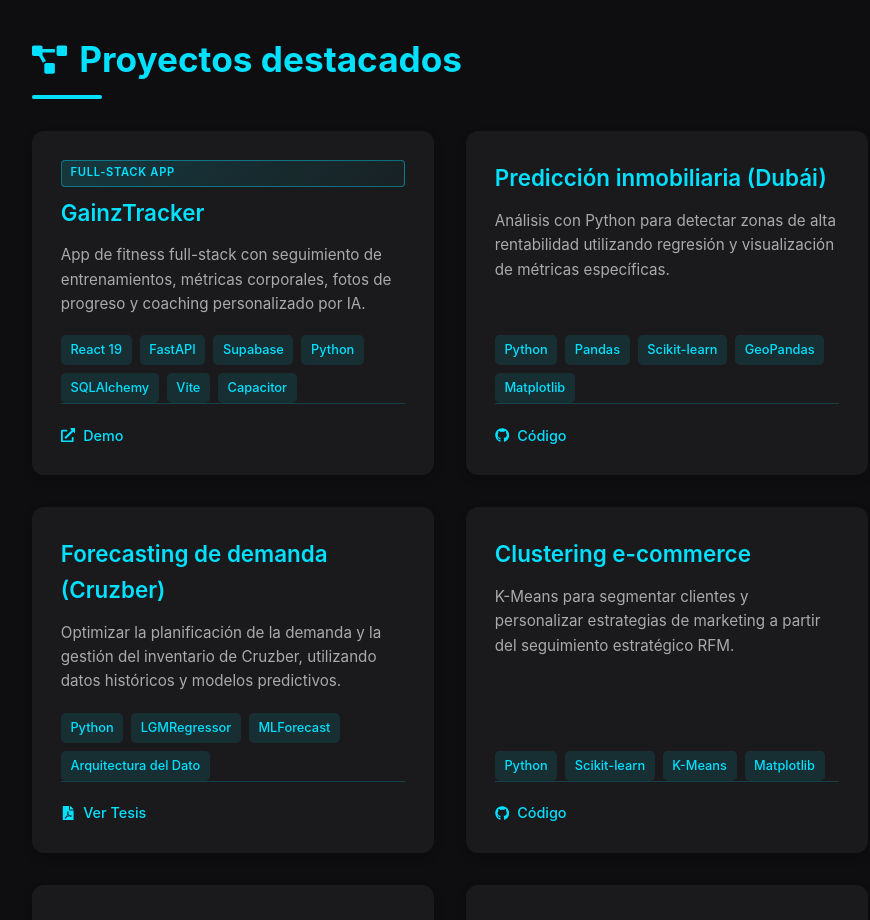
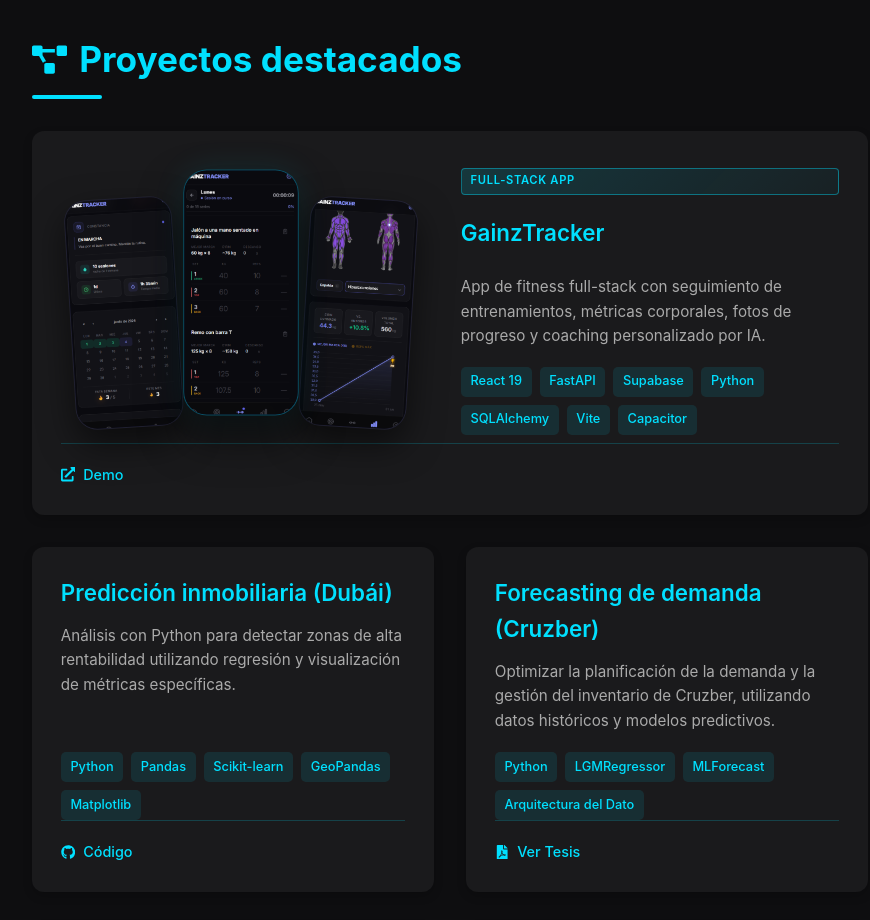
Before and after one commit to Afau-r/portfolio-web, a React (Vite) app: page / in a window 1280 px wide. Shown: the part 2820-3740 px from the top of the page, without its empty margins (190-1060 px from the left). Built offline with nearby package versions, Linux system fonts and the light colour scheme.

Commit message:
Fix errores y diseño

```diff
--- a/src/components/Projects.css
+++ b/src/components/Projects.css
@@ -31,6 +31,84 @@
   display: flex;
   flex-direction: column;
   flex-grow: 1;
+}
+
+/* ── FEATURED CARD ── */
+.project-card-featured {
+  grid-column: 1 / -1;
+  min-height: 300px;
+  cursor: pointer;
+}
+
+.project-card-featured.expanded {
+  min-height: 300px;
+}
+
+.featured-inner {
+  display: grid;
+  grid-template-columns: 2fr 3fr;
+  gap: 2.5rem;
+  align-items: center;
+  flex-grow: 0;
+}
+
+.featured-phones {
+  display: flex;
+  align-items: center;
+  justify-content: center;
+  gap: 10px;
+  padding: 1.2rem 0.5rem;
+}
+
+.phone-frame {
+  width: 108px;
+  height: 230px;
+  border-radius: 22px;
+  border: 1.5px solid rgba(255,255,255,0.08);
+  overflow: hidden;
+  background: #0d0d1e;
+  box-shadow: 0 15px 35px rgba(0,0,0,0.55), inset 0 1px 0 rgba(255,255,255,0.05);
+  position: relative;
+  flex-shrink: 0;
+}
+
+.phone-frame img {
+  width: 100%;
+  height: 100%;
+  object-fit: cover;
+  object-position: top;
+  display: block;
+}
+
+.phone-frame:nth-child(1) { transform: rotate(-3.5deg) translateY(12px); z-index: 1; }
+.phone-frame.phone-hero   { transform: scale(1.07) translateY(-8px); z-index: 2; border-color: rgba(var(--primary-color-rgb, 0,224,255), 0.3); box-shadow: 0 20px 40px rgba(0,0,0,0.6), 0 0 30px rgba(var(--primary-color-rgb, 0,224,255), 0.1); }
+.phone-frame:nth-child(3) { transform: rotate(3.5deg) translateY(12px); z-index: 1; }
+
+.featured-content {
+  display: flex;
+  flex-direction: column;
+  gap: 0.75rem;
+  padding: 0.5rem 0;
+}
+
+.featured-content h3 {
+  color: var(--primary-color);
+  font-size: 1.4rem;
+  margin: 0;
+}
+
+.featured-content .project-description {
+  margin: 0;
+}
+
+.featured-content .project-tech {
+  margin-top: 0.4rem;
+}
+
+@media (max-width: 768px) {
+  .project-card-featured { grid-column: 1; }
+  .featured-inner { grid-template-columns: 1fr; gap: 1.5rem; }
+  .phone-frame { width: 86px; height: 184px; border-radius: 18px; }
 }
 
 .project-type-badge {
--- a/src/components/Projects.jsx
+++ b/src/components/Projects.jsx
@@ -7,12 +7,12 @@
   const projectsData = [
     {
       id: 0,
+      featured: true,
       title: "GainzTracker",
       badge: "Full-Stack App",
       description: "App de fitness full-stack con seguimiento de entrenamientos, métricas corporales, fotos de progreso y coaching personalizado por IA.",
       detailedDescription: "Aplicación completa construida con React 19 (Vite) en el frontend y FastAPI (Python) en el backend, con Supabase como capa de autenticación, base de datos y almacenamiento de fotos. El motor de coaching calcula targets de RPE personalizados, e1RM y clasifica el rendimiento según la fase del usuario (volumen/definición/recomposición). Las rutinas soportan drag-and-drop para reordenamiento, las sesiones persisten entre recargas y la app está desplegada en Vercel con soporte iOS/Android via Capacitor.",
       technologies: ["React 19", "FastAPI", "Supabase", "Python", "SQLAlchemy", "Vite", "Capacitor"],
-      image: "./gainztracker_screenshot.png",
       github: null,
       liveDemo: "https://gainztracker-three.vercel.app",
     },
@@ -106,16 +106,41 @@
         {projectsData.map((project, index) => (
           <div
             key={project.id}
-            className={`project-card ${expandedId === project.id ? 'expanded' : ''} fade-in-up`}
+            className={`project-card ${project.featured ? 'project-card-featured' : ''} ${expandedId === project.id ? 'expanded' : ''} fade-in-up`}
             onClick={(e) => {
-              // Solo expandir/colapsar si el clic no fue sobre un enlace o su icono
               if (e.target.closest('a') === null) {
                 toggleExpand(project.id);
               }
             }}
             style={{ "--animation-delay": `${index * 0.1}s` }}
           >
-            {/* --- Contenido siempre visible (colapsado) --- */}
+            {project.featured ? (
+              /* --- Layout featured: phones izquierda + contenido derecha --- */
+              <div className="featured-inner">
+                <div className="featured-phones">
+                  <div className="phone-frame">
+                    <img src="./gt_dashboard.png" alt="Dashboard" />
+                  </div>
+                  <div className="phone-frame phone-hero">
+                    <img src="./gt_workout.png" alt="Workout" />
+                  </div>
+                  <div className="phone-frame">
+                    <img src="./gt_progress.png" alt="Progress" />
+                  </div>
+                </div>
+                <div className="featured-content">
+                  <span className="project-type-badge">{project.badge}</span>
+                  <h3>{project.title}</h3>
+                  <p className="project-description">{project.description}</p>
+                  <div className="project-tech">
+                    {project.technologies.map((tech, i) => (
+                      <span key={i} className="tech-badge">{tech}</span>
+                    ))}
+                  </div>
+                </div>
+              </div>
+            ) : (
+              /* --- Layout estándar --- */
               <div className="project-content-base">
                 {project.badge && (
                   <span className="project-type-badge">{project.badge}</span>
@@ -128,16 +153,15 @@
                   ))}
                 </div>
               </div>
+            )}
 
             {/* --- Contenido que aparece al expandir --- */}
             <div className={`project-details-expanded ${expandedId === project.id ? 'visible' : ''}`}>
-              {project.image && (
+              {!project.featured && project.image && (
                 <div className="project-image-container-expanded">
                   <img src={project.image} alt={project.title} className="project-image-expanded" />
                 </div>
               )}
-              {/* Puedes descomentar la siguiente línea si quieres un título "Más Detalles" */}
-              {/* <h4 className="detailed-title">Más Detalles:</h4> */}
               <p className="detailed-description-text">
                 {project.detailedDescription || "Próximamente más detalles sobre este proyecto."}
               </p>
```
Lines whose indentation alone changed are shown as unchanged.
